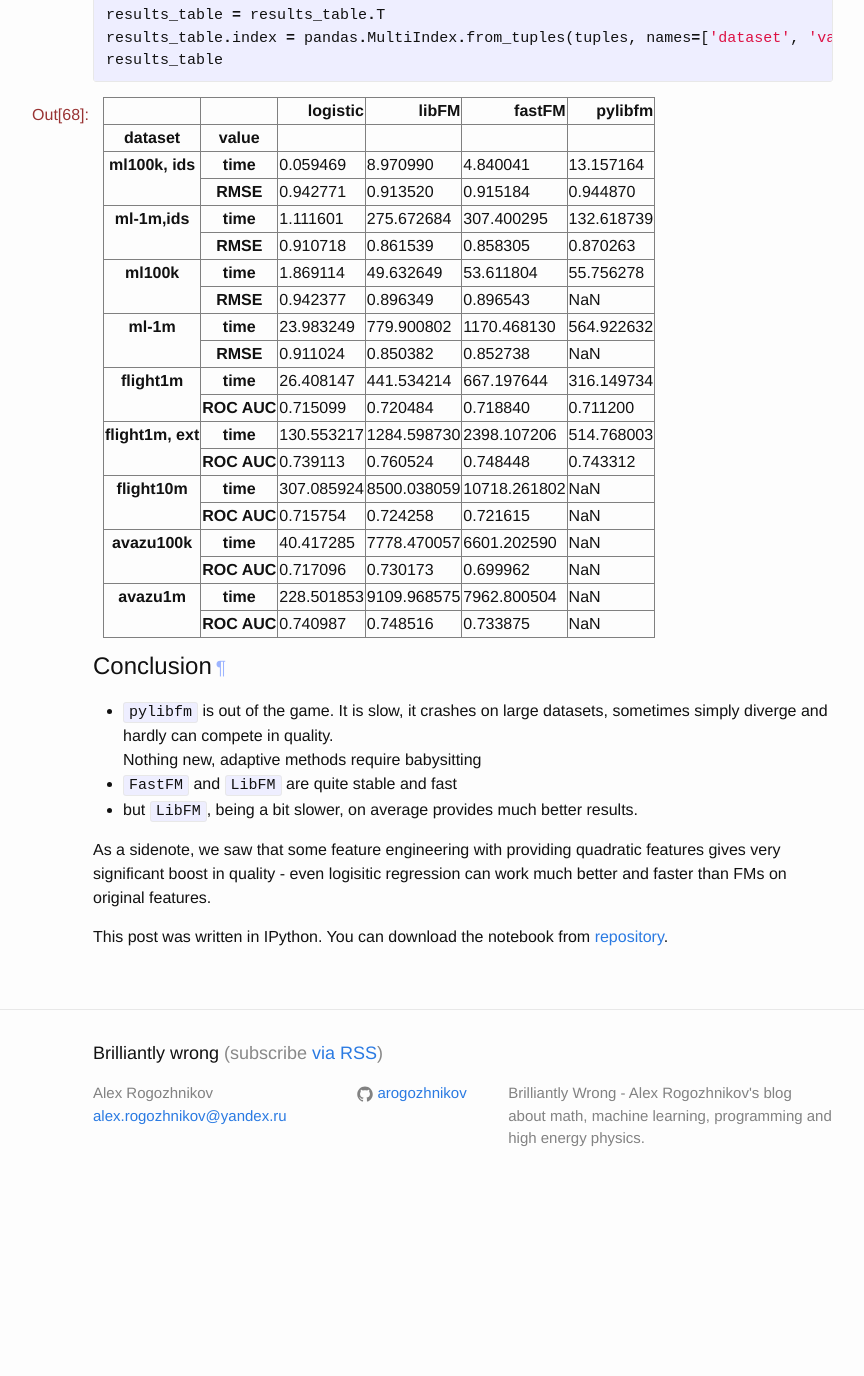
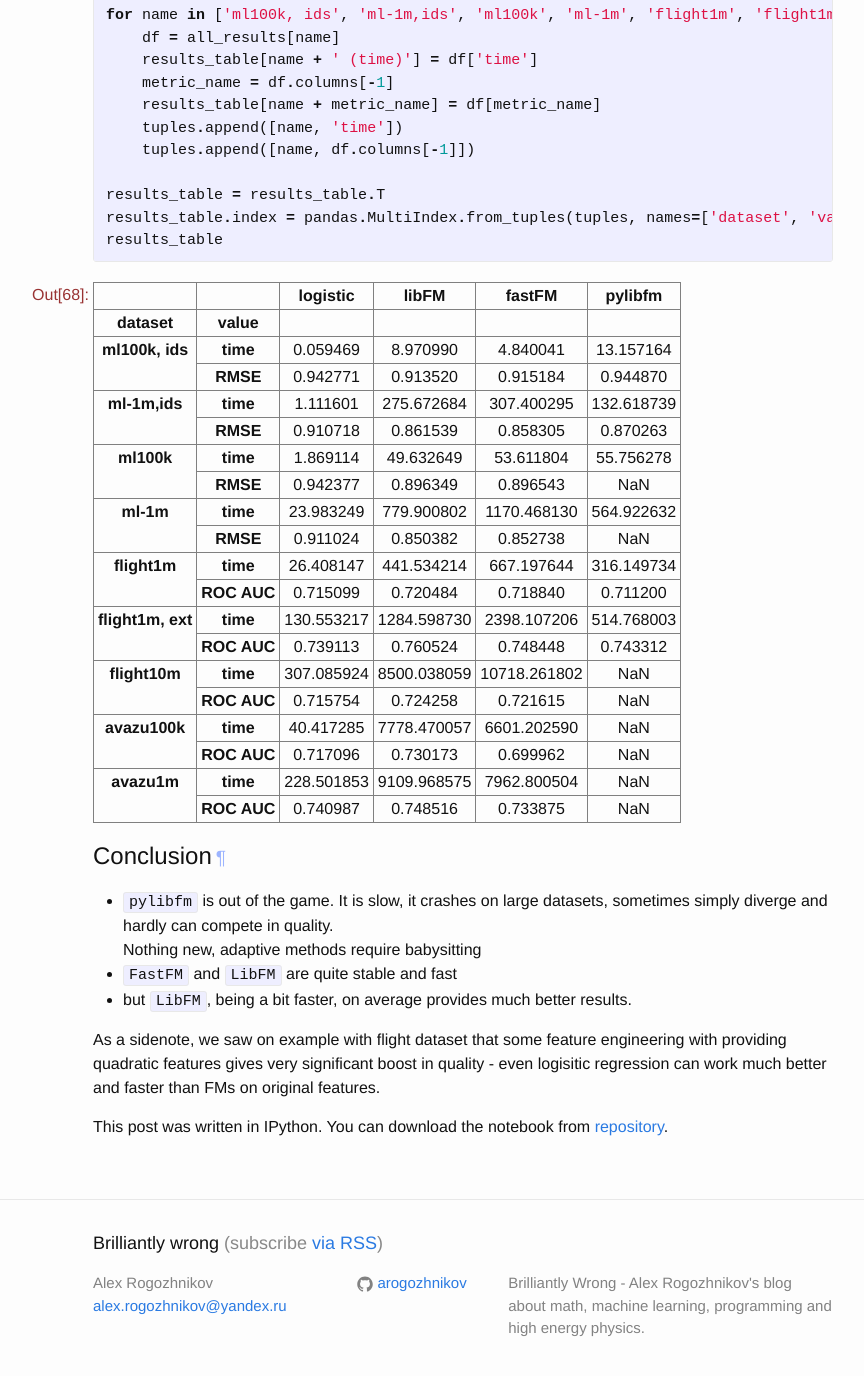
Before and after one commit to arogozhnikov/arogozhnikov.github.io, a Jekyll site: the page built from _posts/2016-02-15-TestingLibFM.html, in a window 1280 px wide and 1400 px high, scrolled down 10034 px. Shown: the top 1376 px of the window, without its empty margins (177-1041 px from the left). Built offline with Jekyll 4.4.1, drawn with Linux system fonts in a browser that asks for light colours; before the commit the page ends 11244 px from its top, so only the background shows below that; some of the changed text lies outside the part shown.

Commit message:
updates post about libFM + improvements

```diff
--- a/_posts/2016-02-15-TestingLibFM.html
+++ b/_posts/2016-02-15-TestingLibFM.html
@@ -13,7 +13,7 @@
 </div>
 <div class="inner_cell">
 <div class="text_cell_render border-box-sizing rendered_html">
-<h2 id="Testing-implementations-of-LibFM">Testing implementations of LibFM<a class="anchor-link" href="#Testing-implementations-of-LibFM">&#182;</a></h2><p>By <strong>LibFM</strong> I mean is an approach to solve classification and regression problems.
+<h2 id="Testing-implementations-of-LibFM">Testing implementations of LibFM<a class="anchor-link" href="#Testing-implementations-of-LibFM">&#182;</a></h2><p>By <strong>LibFM</strong> I mean an approach to solve classification and regression problems.
 This approach is frequently used in recommendation systems, because it generalizes the matrix decompositions.</p>
 <p><strong>LibFM</strong> proved to be quite useful to deal with highly categorical data (user id / movie id / movie language / site id / advertisement id / etc.).</p>
 <p>Implementations tested</p>
@@ -2003,7 +2003,8 @@
 </div>
 <div class="inner_cell">
 <div class="text_cell_render border-box-sizing rendered_html">
-<h1 id="Results">Results<a class="anchor-link" href="#Results">&#182;</a></h1><p>composing all results in one table</p>
+<h1 id="Results">Results<a class="anchor-link" href="#Results">&#182;</a></h1><p>composing all results in one table.
+RMSE should be minimal, ROC AUC - maximal.</p>
 
 </div>
 </div>
@@ -2216,9 +2217,9 @@
 <li><code>pylibfm</code> is out of the game. It is slow, it crashes on large datasets, sometimes simply diverge and hardly can compete in quality. <br />
  Nothing new, adaptive methods require babysitting</li>
 <li><code>FastFM</code> and <code>LibFM</code> are quite stable and fast</li>
-<li>but <code>LibFM</code>, being a bit slower, on average provides much better results.</li>
+<li>but <code>LibFM</code>, being a bit faster, on average provides much better results.</li>
 </ul>
-<p>As a sidenote, we saw that some feature engineering with providing quadratic features gives very significant boost in quality - even logisitic regression can work much better and faster than FMs on original features.</p>
+<p>As a sidenote, we saw on example with flight dataset that some feature engineering with providing quadratic features gives very significant boost in quality - even logisitic regression can work much better and faster than FMs on original features.</p>
 
 </div>
 </div>
--- a/css/alex.css
+++ b/css/alex.css
@@ -96,5 +96,14 @@
 
 table.dataframe{
 	border-collapse: collapse;
-	margin: 10px;
+	margin: 5px 0px 15px;
 }
+
+table.dataframe td, table.dataframe th{
+	text-align: center;
+	padding: 1px 4px;
+}
+
+div.output div.output_html{
+	overflow-x: scroll;
+}
```
Also changed, not shown: other parts of _posts/2016-02-15-TestingLibFM.html (+1 -1 lines), _posts/2015-07-05-libfm-in-python.html (+7 -0 lines), 1 other file.
